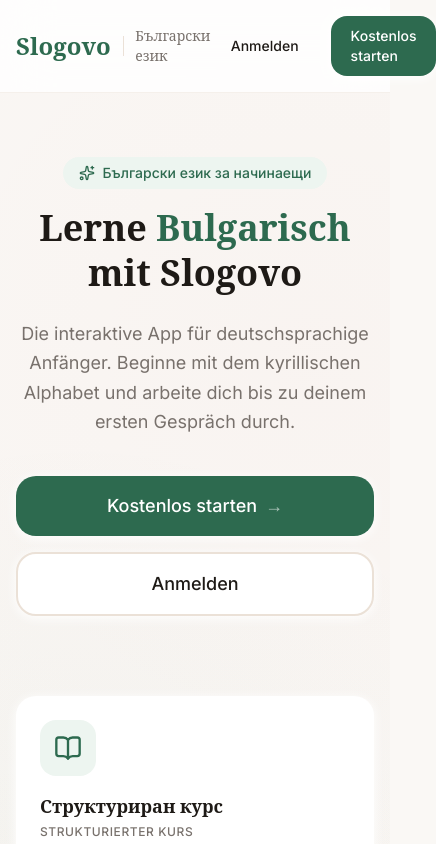
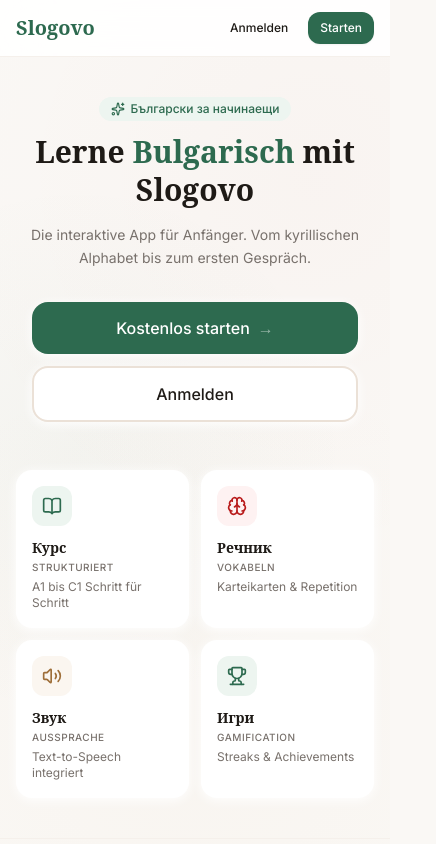
Before and after one commit to OBM-OPC/slogovo, a Next.js app: page / in a window 390 px wide. Shown: the top 844 px of the page, 436 px wide, since content can reach past the window. Built offline with nearby package versions, Linux system fonts and the light colour scheme.

Commit message:
Mobile-optimize landing page: compact nav, 2-col features, smaller typography, sticky header

```diff
--- a/src/app/page.tsx
+++ b/src/app/page.tsx
@@ -4,101 +4,99 @@
 export default function HomePage() {
   return (
     <div className="min-h-screen bg-rose-pattern">
-      {/* Navigation */}
-      <nav className="border-b border-warm-100 bg-white/80 backdrop-blur-xl">
-        <div className="mx-auto max-w-7xl px-4 sm:px-6 lg:px-8 py-4 flex items-center justify-between">
-          <div className="flex items-center gap-3">
-            <span className="text-2xl font-serif font-bold text-primary">Slogovo</span>
-            <span className="h-5 w-px bg-warm-200" />
-            <span className="text-sm text-muted cyrillic">Български език</span>
+      {/* Navigation — mobile optimized */}
+      <nav className="sticky top-0 z-50 border-b border-warm-100 bg-white/90 backdrop-blur-xl">
+        <div className="mx-auto max-w-md px-4 py-3 flex items-center justify-between">
+          <div className="flex items-center gap-2">
+            <span className="text-xl font-serif font-bold text-primary">Slogovo</span>
+            <span className="hidden sm:inline h-4 w-px bg-warm-200" />
+            <span className="hidden sm:inline text-xs text-muted cyrillic">Български език</span>
           </div>
-          <div className="flex items-center gap-3">
+          <div className="flex items-center gap-2">
             <Link
               href="/login"
-              className="rounded-2xl px-5 py-2.5 text-sm font-medium text-foreground hover:bg-warm-50 transition-colors"
+              className="rounded-xl px-3 py-2 text-xs font-medium text-foreground hover:bg-warm-50 transition-colors"
             >
               Anmelden
             </Link>
             <Link
               href="/register"
-              className="rounded-2xl bg-primary px-5 py-2.5 text-sm font-medium text-white shadow-card hover:bg-primary-600 hover:shadow-card-hover transition-all duration-200"
+              className="rounded-xl bg-primary px-3 py-2 text-xs font-medium text-white shadow-sm hover:bg-primary-600 transition-colors"
             >
-              Kostenlos starten
+              Starten
             </Link>
           </div>
         </div>
       </nav>
 
-      {/* Hero */}
-      <main className="mx-auto max-w-7xl px-4 sm:px-6 lg:px-8 py-16 sm:py-28">
-        <div className="text-center mb-20">
-          <p className="mb-4 inline-flex items-center gap-2 rounded-full bg-primary-50 px-4 py-1.5 text-sm font-medium text-primary">
-            <Sparkles className="h-4 w-4" />
-            Български език за начинаещи
+      {/* Hero — mobile first */}
+      <main className="mx-auto max-w-md px-4 py-10 sm:py-16">
+        <div className="text-center mb-12 sm:mb-16">
+          <p className="mb-3 inline-flex items-center gap-1.5 rounded-full bg-primary-50 px-3 py-1 text-xs font-medium text-primary">
+            <Sparkles className="h-3.5 w-3.5" />
+            Български за начинаещи
           </p>
-          <h1 className="text-4xl sm:text-6xl lg:text-7xl font-serif font-bold text-foreground mb-6 leading-tight">
+          <h1 className="text-3xl sm:text-5xl font-serif font-bold text-foreground mb-4 leading-tight">
             Lerne{" "}
             <span className="text-primary">Bulgarisch</span>
-            <br />
-            mit Slogovo
+            {" "}mit Slogovo
           </h1>
-          <p className="text-lg sm:text-xl text-muted max-w-2xl mx-auto mb-10 leading-relaxed">
-            Die interaktive App für deutschsprachige Anfänger. Beginne mit dem kyrillischen Alphabet
-            und arbeite dich bis zu deinem ersten Gespräch durch.
+          <p className="text-sm sm:text-base text-muted max-w-sm mx-auto mb-8 leading-relaxed">
+            Die interaktive App für Anfänger. Vom kyrillischen Alphabet bis zum ersten Gespräch.
           </p>
-          <div className="flex flex-col sm:flex-row gap-4 justify-center">
+          <div className="flex flex-col gap-3 px-4">
             <Link
               href="/register"
-              className="inline-flex items-center justify-center gap-2 rounded-3xl bg-primary px-8 py-4 text-lg font-medium text-white shadow-card hover:bg-primary-600 hover:shadow-card-hover transition-all duration-200"
+              className="flex items-center justify-center gap-2 rounded-2xl bg-primary px-6 py-3.5 text-base font-medium text-white shadow-card active:scale-[0.98] transition-all"
             >
               Kostenlos starten
-              <span className="text-white/60">→</span>
+              <span className="text-white/50">→</span>
             </Link>
             <Link
               href="/login"
-              className="inline-flex items-center justify-center gap-2 rounded-3xl border-2 border-warm-200 bg-white px-8 py-4 text-lg font-medium text-foreground shadow-card hover:border-primary/30 hover:shadow-card-hover transition-all duration-200"
+              className="flex items-center justify-center gap-2 rounded-2xl border-2 border-warm-200 bg-white px-6 py-3.5 text-base font-medium text-foreground shadow-card active:scale-[0.98] transition-all"
             >
               Anmelden
             </Link>
           </div>
         </div>
 
-        {/* Features */}
-        <div className="grid grid-cols-1 sm:grid-cols-2 lg:grid-cols-4 gap-5">
+        {/* Features — 2 columns on mobile, 4 on desktop */}
+        <div className="grid grid-cols-2 gap-3 sm:gap-4">
           <FeatureCard
-            icon={<BookOpen className="h-7 w-7" />}
-            title="Структуриран курс"
-            subtitle="Strukturierter Kurs"
-            description="Von A1 bis C1 — lerne Schritt für Schritt mit unserem Lektionssystem."
+            icon={<BookOpen className="h-5 w-5" />}
+            title="Курс"
+            subtitle="Strukturiert"
+            description="A1 bis C1 Schritt für Schritt"
             color="bg-primary-50 text-primary"
           />
           <FeatureCard
-            icon={<Brain className="h-7 w-7" />}
+            icon={<Brain className="h-5 w-5" />}
             title="Речник"
-            subtitle="Vokabeltrainer"
-            description="Effektives Lernen mit Karteikarten und Spaced Repetition."
+            subtitle="Vokabeln"
+            description="Karteikarten & Repetition"
             color="bg-accent-50 text-accent"
           />
           <FeatureCard
-            icon={<Volume2 className="h-7 w-7" />}
-            title="Произношение"
-            subtitle="Sprachausgabe"
-            description="Höre die korrekte Aussprache mit integrierter Text-to-Speech."
+            icon={<Volume2 className="h-5 w-5" />}
+            title="Звук"
+            subtitle="Aussprache"
+            description="Text-to-Speech integriert"
             color="bg-gold-50 text-gold-700"
           />
           <FeatureCard
-            icon={<Trophy className="h-7 w-7" />}
-            title="Постижения"
+            icon={<Trophy className="h-5 w-5" />}
+            title="Игри"
             subtitle="Gamification"
-            description="Bleib motiviert mit Streaks, Achievements und Fortschrittsbalken."
+            description="Streaks & Achievements"
             color="bg-primary-50 text-primary"
           />
         </div>
       </main>
 
       {/* Footer */}
-      <footer className="border-t border-warm-100 py-8 text-center">
-        <p className="text-sm text-muted">
+      <footer className="border-t border-warm-100 py-6 text-center">
+        <p className="text-xs text-muted">
           © 2026 Slogovo — Български език за всеки
         </p>
       </footer>
@@ -120,13 +118,13 @@
   color: string;
 }) {
   return (
-    <div className="group rounded-3xl bg-white p-6 shadow-card transition-all duration-200 hover:shadow-card-hover hover:scale-[1.02]">
-      <div className={`mb-4 flex h-14 w-14 items-center justify-center rounded-2xl ${color} transition-transform duration-200 group-hover:scale-110`}>
+    <div className="group rounded-2xl bg-white p-4 shadow-card transition-all duration-200 active:scale-[0.98]">
+      <div className={`mb-3 flex h-10 w-10 items-center justify-center rounded-xl ${color} transition-transform duration-200 group-hover:scale-110`}>
         {icon}
       </div>
-      <h3 className="mb-1 font-serif text-lg font-bold text-foreground">{title}</h3>
-      <p className="mb-2 text-xs font-medium uppercase tracking-wider text-muted">{subtitle}</p>
-      <p className="text-sm text-muted leading-relaxed">{description}</p>
+      <h3 className="mb-0.5 font-serif text-sm font-bold text-foreground">{title}</h3>
+      <p className="mb-1 text-[10px] font-medium uppercase tracking-wider text-muted">{subtitle}</p>
+      <p className="text-xs text-muted leading-snug">{description}</p>
     </div>
   );
 }
```
